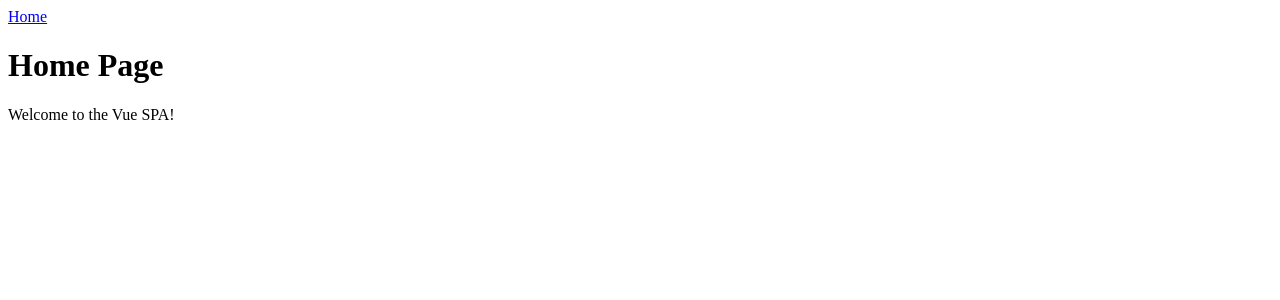
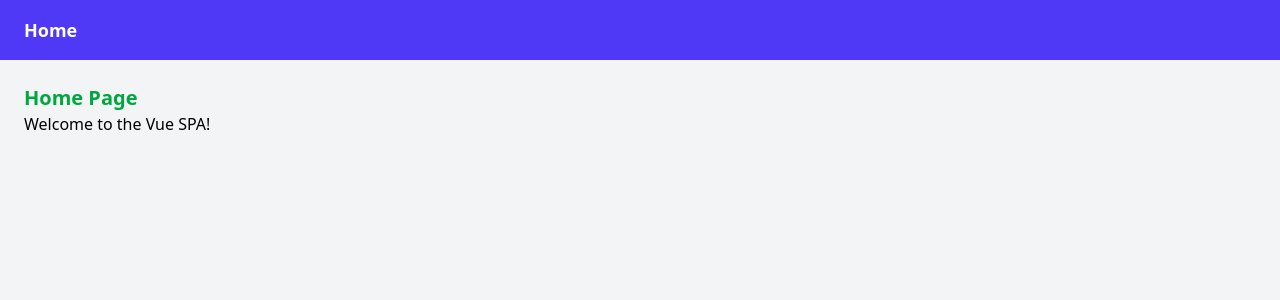
Before and after one commit to wilfredo-domanico-jr/E-Commerce-Website, a Vue app in the folder front-end/: page / in a window 1280 px wide. Shown: the top 300 px of the page. Built offline with nearby package versions, Linux system fonts and the light colour scheme.

Commit message:
Frontend: Install Tailwind

```diff
--- a/front-end/package.json
+++ b/front-end/package.json
@@ -9,6 +9,8 @@
     "preview": "vite preview"
   },
   "dependencies": {
+    "@tailwindcss/vite": "^4.1.18",
+    "tailwindcss": "^4.1.18",
     "vue": "^3.5.25",
     "vue-router": "^4.6.4"
   },
--- a/front-end/src/App.vue
+++ b/front-end/src/App.vue
@@ -1,11 +1,17 @@
 <template>
-  <div>
-    <nav>
-      <router-link to="/">Home</router-link>
+  <div class="min-h-screen bg-gray-100">
+    <nav class="bg-indigo-600 px-6 py-4 flex items-center">
+      <router-link
+        to="/"
+        class="text-white font-semibold text-lg hover:text-indigo-200 transition"
+      >
+        Home
+      </router-link>
     </nav>
 
-    <router-view />
-    <!-- this is where components render -->
+    <main class="p-6">
+      <router-view />
+    </main>
   </div>
 </template>
 
@@ -16,9 +22,3 @@ export default defineComponent({
   name: "App",
 });
 </script>
-
-<style>
-nav a {
-  margin-right: 1rem;
-}
-</style>
--- /dev/null
+++ b/front-end/src/assets/main.css
@@ -0,0 +1 @@
+@import "tailwindcss";
--- a/front-end/src/main.ts
+++ b/front-end/src/main.ts
@@ -1,5 +1,6 @@
 import { createApp } from 'vue'
 // import './style.css'
+import './assets/main.css';
 import App from './App.vue'
 import router from './router';
 
--- a/front-end/src/views/Home.vue
+++ b/front-end/src/views/Home.vue
@@ -1,6 +1,6 @@
 <template>
   <div>
-    <h1>Home Page</h1>
+    <h1 class="text-xl font-bold text-green-600">Home Page</h1>
     <p>Welcome to the Vue SPA!</p>
   </div>
 </template>
--- /dev/null
+++ b/front-end/tailwind.config.ts
@@ -0,0 +1,14 @@
+import type { Config } from 'tailwindcss';
+
+const config: Config = {
+  content: [
+    './index.html',
+    './src/**/*.{vue,js,ts,jsx,tsx}',
+  ],
+  theme: {
+    extend: {},
+  },
+  plugins: [],
+};
+
+export default config;
--- a/front-end/vite.config.ts
+++ b/front-end/vite.config.ts
@@ -1,7 +1,11 @@
 import { defineConfig } from 'vite'
 import vue from '@vitejs/plugin-vue'
+import tailwindcss from '@tailwindcss/vite'
 
 // https://vite.dev/config/
 export default defineConfig({
-  plugins: [vue()],
+  plugins: [
+    vue(),
+    tailwindcss()
+  ],
 })
```
Also changed, not shown: 1 other file (tests, documents, lock files or other folders).
